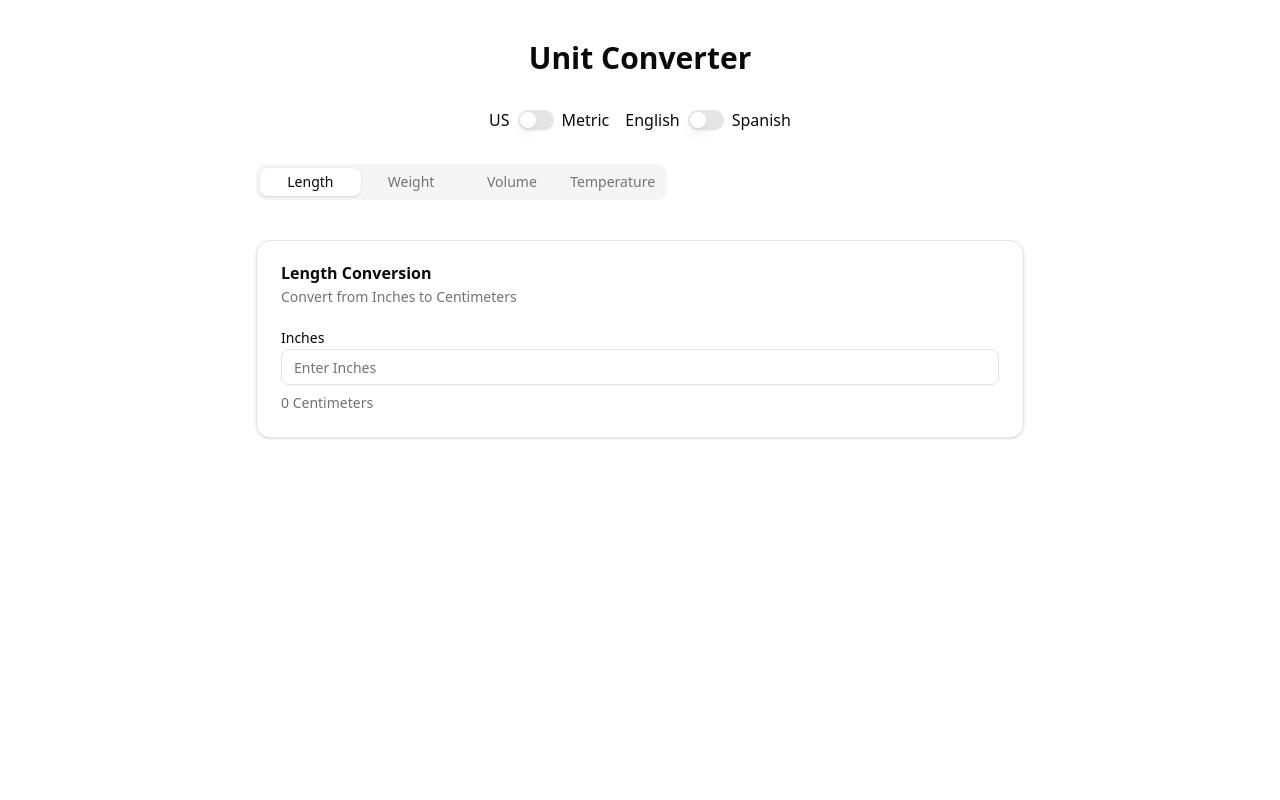
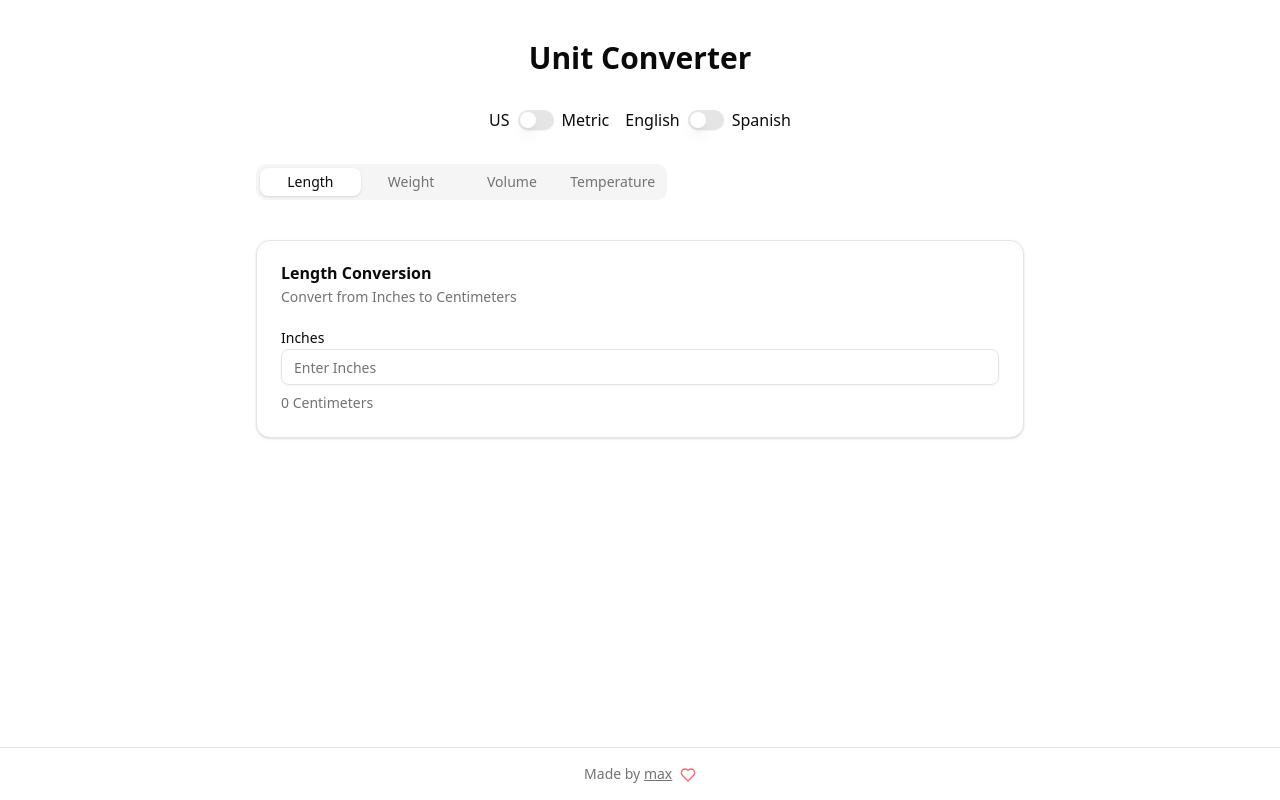
Before and after one commit to maximodip/unit-converter, a React (Vite) app: page / in a window 1280 px wide. Built offline with nearby package versions, Linux system fonts and the light colour scheme.

Commit message:
implement footer

```diff
--- a/src/App.tsx
+++ b/src/App.tsx
@@ -14,6 +14,7 @@ import { Label } from "./components/ui/label";
 import { Switch } from "./components/ui/switch";
 import { useTheme } from "./components/theme-provider";
 import { useLanguage } from "./components/language-provider";
+import { Heart } from "lucide-react";
 
 export default function App() {
   const { theme } = useTheme();
@@ -39,7 +40,7 @@ export default function App() {
   // Conversion functions
   const convertLength = (value: number) => {
     if (isMetric) {
-      return (value / 2.54).toFixed(2) + " " + t("inches");
+      return (value * 0.393701).toFixed(2) + " " + t("inches");
     } else {
       return (value * 2.54).toFixed(2) + " " + t("centimeters");
     }
@@ -47,7 +48,7 @@ export default function App() {
 
   const convertWeight = (value: number) => {
     if (isMetric) {
-      return (value / 28.34952).toFixed(2) + " " + t("ounces");
+      return (value * 0.035274).toFixed(2) + " " + t("ounces");
     } else {
       return (value * 28.34952).toFixed(2) + " " + t("grams");
     }
@@ -55,7 +56,7 @@ export default function App() {
 
   const convertVolume = (value: number) => {
     if (isMetric) {
-      return (value / 29.5735).toFixed(2) + " " + t("fluidOunces");
+      return (value * 0.033814).toFixed(2) + " " + t("fluidOunces");
     } else {
       return (value * 29.5735).toFixed(2) + " " + t("milliliters");
     }
@@ -70,12 +71,13 @@ export default function App() {
   };
 
   return (
-    <div className="container mx-auto py-10 px-4 bg-background text-foreground">
+    <div className="flex flex-col min-h-screen bg-background text-foreground">
+      <main className="flex-grow container mx-auto py-10 px-4">
         <h1 className="text-3xl font-bold text-center mb-8">
           {t("unitConverter")}
         </h1>
 
-      <div className="flex justify-center items-center mb-8 gap-4 flex-wrap">
+        <div className="flex justify-center items-center mb-8 space-x-4">
           <div className="flex items-center space-x-2">
             <span>{t("us")}</span>
             <Switch
@@ -97,7 +99,7 @@ export default function App() {
         </div>
 
         <Tabs defaultValue="length" className="max-w-3xl mx-auto">
-        <TabsList className="grid grid-cols-4 mb-8 max-sm:self-center">
+          <TabsList className="grid grid-cols-4 mb-8">
             <TabsTrigger value="length">{t("length")}</TabsTrigger>
             <TabsTrigger value="weight">{t("weight")}</TabsTrigger>
             <TabsTrigger value="volume">{t("volume")}</TabsTrigger>
@@ -110,7 +112,10 @@ export default function App() {
                 <CardTitle>{t("lengthConversion")}</CardTitle>
                 <CardDescription>
                   {t("convertFromTo")
-                  .replace("{from}", isMetric ? t("centimeters") : t("inches"))
+                    .replace(
+                      "{from}",
+                      isMetric ? t("centimeters") : t("inches")
+                    )
                     .replace("{to}", isMetric ? t("inches") : t("centimeters"))}
                 </CardDescription>
               </CardHeader>
@@ -221,7 +226,10 @@ export default function App() {
                 <CardTitle>{t("temperatureConversion")}</CardTitle>
                 <CardDescription>
                   {t("convertFromTo")
-                  .replace("{from}", isMetric ? t("celsius") : t("fahrenheit"))
+                    .replace(
+                      "{from}",
+                      isMetric ? t("celsius") : t("fahrenheit")
+                    )
                     .replace("{to}", isMetric ? t("fahrenheit") : t("celsius"))}
                 </CardDescription>
               </CardHeader>
@@ -250,6 +258,22 @@ export default function App() {
             </Card>
           </TabsContent>
         </Tabs>
+      </main>
+      <footer className="py-4 border-t border-border">
+        <div className="container mx-auto px-4 flex justify-center items-center">
+          <p className="text-sm text-muted-foreground">
+            {t("madeby")}{" "}
+            <a
+              href="https://github.com/maximodip"
+              target="_blank"
+              className="underline hover:opacity-70"
+            >
+              max
+            </a>{" "}
+            <Heart className="inline-block w-4 h-4 ml-1 text-red-500 animate-pulse" />
+          </p>
+        </div>
+      </footer>
     </div>
   );
 }
--- a/src/components/language-provider.tsx
+++ b/src/components/language-provider.tsx
@@ -28,7 +28,8 @@ type TranslationKey =
   | "celsius"
   | "fahrenheit"
   | "english"
-  | "spanish";
+  | "spanish"
+  | "madeby";
 
 type Translations = {
   [key in Language]: {
@@ -67,6 +68,7 @@ const translations: Translations = {
     fahrenheit: "Fahrenheit",
     english: "English",
     spanish: "Spanish",
+    madeby: "Made by ",
   },
   es: {
     unitConverter: "Conversor de Unidades",
@@ -92,6 +94,7 @@ const translations: Translations = {
     fahrenheit: "Fahrenheit",
     english: "Inglés",
     spanish: "Español",
+    madeby: "Programado por ",
   },
 };
 
```
Lines whose indentation alone changed are shown as unchanged.
